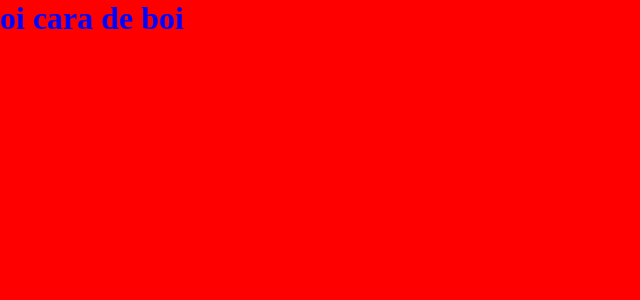
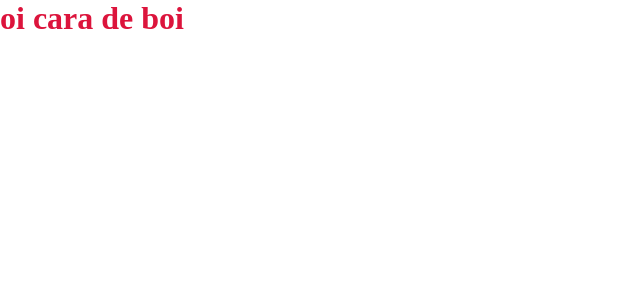
Before and after one commit to brunoderocco/react_landing_pages, a React (Create React App) app: page / in a window 1280 px wide. Shown: the top 300 px of the page, without its empty margins (0-640 px from the left). Built offline with nearby package versions, Linux system fonts and the light colour scheme.

Commit message:
StoryBooks config

```diff
--- a/src/components/Heading/index.jsx
+++ b/src/components/Heading/index.jsx
@@ -1,10 +1,11 @@
 import * as Styled from './styles';
 import P from 'prop-types';
 
-export const Heading = ({ children }) => {
-  return <Styled.Title>{children}</Styled.Title>;
+export const Heading = ({ children, light = false }) => {
+  return <Styled.Title light={light}>{children}</Styled.Title>;
 }
 
 Heading.propTypes = {
   children: P.node.isRequired,
+  light: P.bool.isRequired,
 }
--- a/src/components/Heading/styles.js
+++ b/src/components/Heading/styles.js
@@ -1,7 +1,8 @@
 import styled, { css } from 'styled-components';
 
 export const Title = styled.h1`
-  ${({ theme }) => css`
-    color: ${theme.colors.mainBg};
+  ${({ theme, light }) => css`
+
+    color: ${light ? theme.colors.white : theme.colors.secondaryColor};
   `}
 `;
--- a/src/styles/global-styles.js
+++ b/src/styles/global-styles.js
@@ -8,7 +8,7 @@
 
   body{
     ${({ theme }) => css`
-      background: ${theme.colors.secondaryBg};
+      background: ${theme.colors.mainBg};
     `},
   }
 `;
--- a/src/styles/theme.js
+++ b/src/styles/theme.js
@@ -1,8 +1,10 @@
 export const theme = {
   colors: {
-    mainBg: 'blue',
-    secondaryBg: 'red',
+    primaryColor: '#0A1128',
+    secondaryColor: '#DC143C',
     white: 'white',
+    lightBg: '#FFFFFF',
+    darkBg: '#0A1128',
   },
   fonts: {},
   spacings: {},
```
Also changed, not shown: src/components/Heading/stories.jsx (+24 -2 lines), 1 other file (tests, documents, lock files or other folders).
